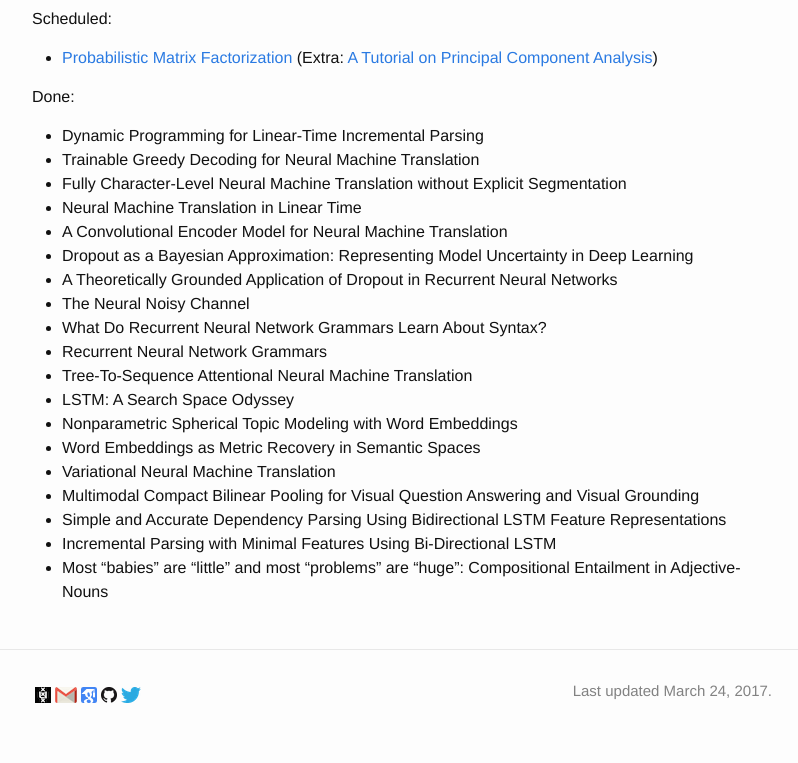
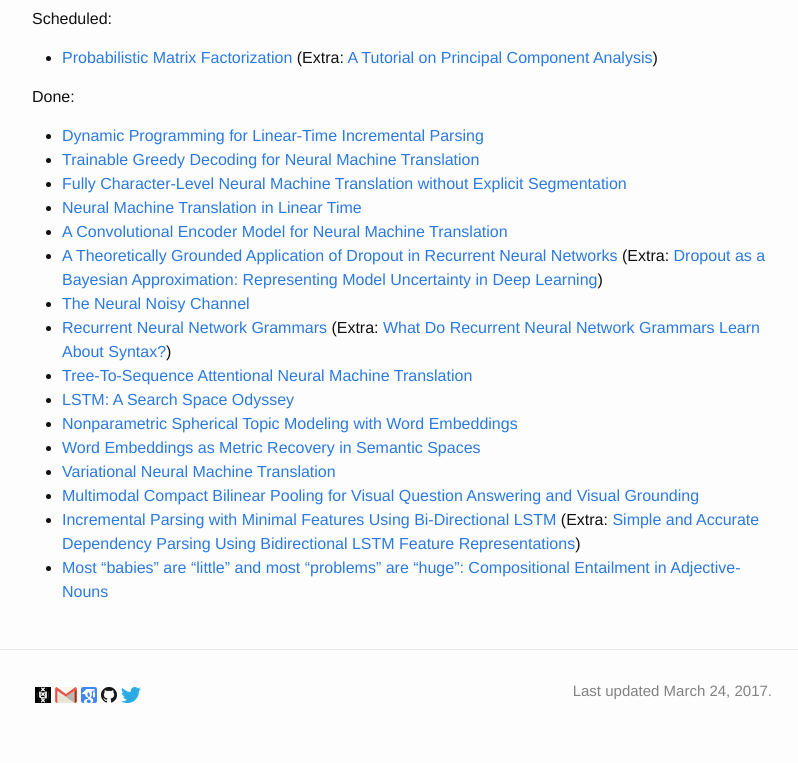
Before and after one commit to wilkeraziz/oldsite, a Jekyll site: the page built from pages/slpl.markdown, in a window 1280 px wide. Shown: the part 381-1144 px from the top of the page, without its empty margins (238-1036 px from the left). Built offline with Jekyll 4.4.1, drawn with Linux system fonts in a browser that asks for light colours.

Commit message:
links (SLPL)

```diff
--- a/pages/slpl.markdown
+++ b/pages/slpl.markdown
@@ -13,22 +13,19 @@ Scheduled:
 
 Done:
 
-* Dynamic Programming for Linear-Time Incremental Parsing
-* Trainable Greedy Decoding for Neural Machine Translation
-* Fully Character-Level Neural Machine Translation without Explicit Segmentation
-* Neural Machine Translation in Linear Time
-* A Convolutional Encoder Model for Neural Machine Translation
-* Dropout as a Bayesian Approximation: Representing Model Uncertainty in Deep Learning
-* A Theoretically Grounded Application of Dropout in Recurrent Neural Networks
-* The Neural Noisy Channel
-* What Do Recurrent Neural Network Grammars Learn About Syntax?
-* Recurrent Neural Network Grammars
-* Tree-To-Sequence Attentional Neural Machine Translation
-* LSTM: A Search Space Odyssey
-* Nonparametric Spherical Topic Modeling with Word Embeddings
-* Word Embeddings as Metric Recovery in Semantic Spaces
-* Variational Neural Machine Translation
-* Multimodal Compact Bilinear Pooling for Visual Question Answering and Visual Grounding
-* Simple and Accurate Dependency Parsing Using Bidirectional LSTM Feature Representations
-* Incremental Parsing with Minimal Features Using Bi-Directional LSTM
-* Most "babies" are "little" and most "problems" are "huge": Compositional Entailment in Adjective-Nouns
+* [Dynamic Programming for Linear-Time Incremental Parsing](http://www.aclweb.org/anthology/P10-1110)
+* [Trainable Greedy Decoding for Neural Machine Translation](https://arxiv.org/pdf/1702.02429.pdf)
+* [Fully Character-Level Neural Machine Translation without Explicit Segmentation](https://arxiv.org/pdf/1610.03017.pdf)
+* [Neural Machine Translation in Linear Time](https://arxiv.org/pdf/1610.10099.pdf)
+* [A Convolutional Encoder Model for Neural Machine Translation](https://arxiv.org/pdf/1611.02344.pdf)
+* [A Theoretically Grounded Application of Dropout in Recurrent Neural Networks](https://arxiv.org/pdf/1512.05287.pdf) (Extra: [Dropout as a Bayesian Approximation: Representing Model Uncertainty in Deep Learning](https://arxiv.org/pdf/1506.02142.pdf))
+* [The Neural Noisy Channel](https://arxiv.org/pdf/1611.02554.pdf)
+* [Recurrent Neural Network Grammars](https://arxiv.org/pdf/1602.07776.pdf) (Extra: [What Do Recurrent Neural Network Grammars Learn About Syntax?](https://arxiv.org/pdf/1611.05774.pdf))
+* [Tree-To-Sequence Attentional Neural Machine Translation](http://www.aclweb.org/anthology/P16-1078)
+* [LSTM: A Search Space Odyssey](https://arxiv.org/pdf/1503.04069.pdf)
+* [Nonparametric Spherical Topic Modeling with Word Embeddings](http://aclweb.org/anthology/P/P16/P16-2087.pdf)
+* [Word Embeddings as Metric Recovery in Semantic Spaces](http://www.aclweb.org/anthology/Q/Q16/Q16-1020.pdf)
+* [Variational Neural Machine Translation](https://arxiv.org/pdf/1605.07869.pdf)
+* [Multimodal Compact Bilinear Pooling for Visual Question Answering and Visual Grounding](https://arxiv.org/pdf/1606.01847.pdf)
+* [Incremental Parsing with Minimal Features Using Bi-Directional LSTM](https://www.aclweb.org/anthology/P/P16/P16-2006.pdf) (Extra: [Simple and Accurate Dependency Parsing Using Bidirectional LSTM Feature Representations](https://arxiv.org/pdf/1603.04351.pdf))
+* [Most "babies" are "little" and most "problems" are "huge": Compositional Entailment in Adjective-Nouns](https://www.aclweb.org/anthology/P/P16/P16-1204.pdf)
```
